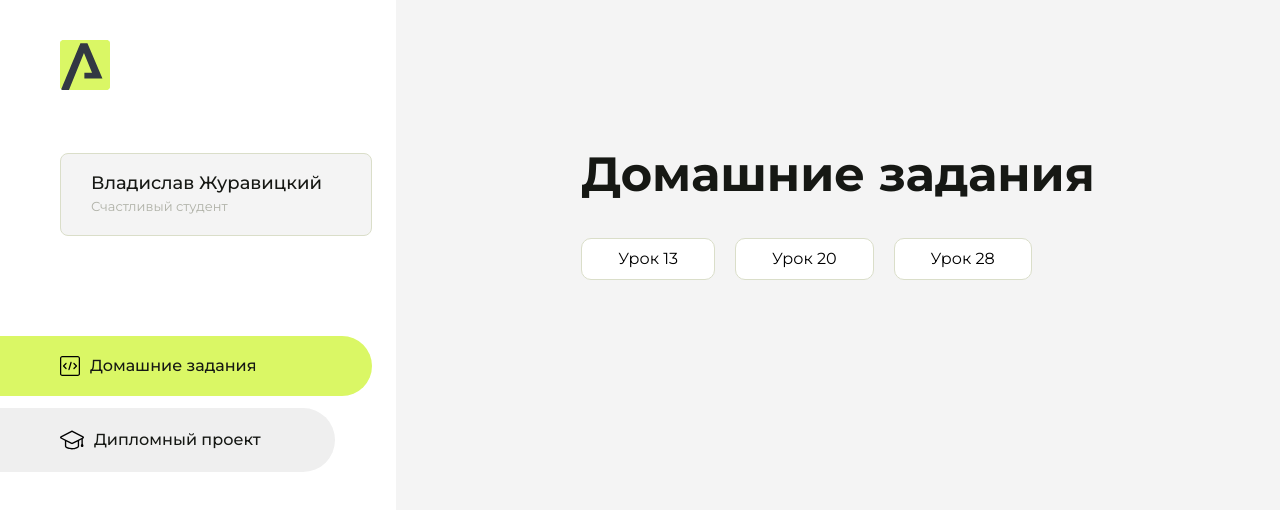
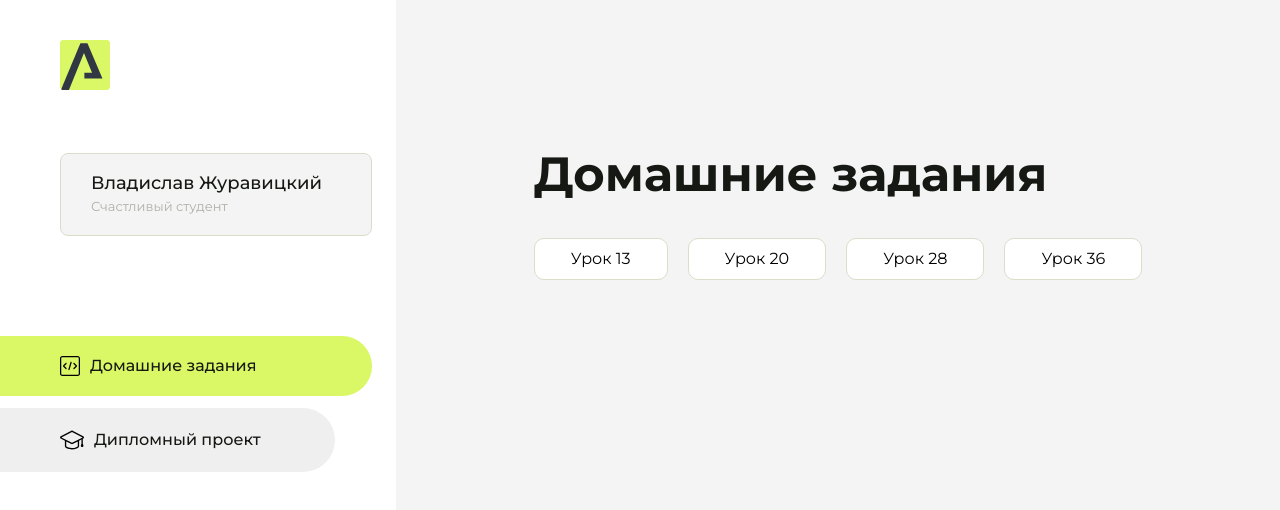
Before and after one commit to hagiskawww/homework, a plain HTML site: page index.html in a window 1280 px wide. Drawn offline with Linux system fonts and the light colour scheme.

Commit message:
Update index.html

```diff
--- a/index.html
+++ b/index.html
@@ -101,6 +101,9 @@
                      <li class="content__list-item">
                         <a href="./CSS-28(homework)/index.html">Урок 28</a>
                     </li>
+                     <li class="content__list-item">
+                        <a href="./CSS-36(homework)/index.html">Урок 36</a>
+                    </li>
                 </ul>
             </div>
             <div class="content__block hidden" id="diplomBlock">
```
